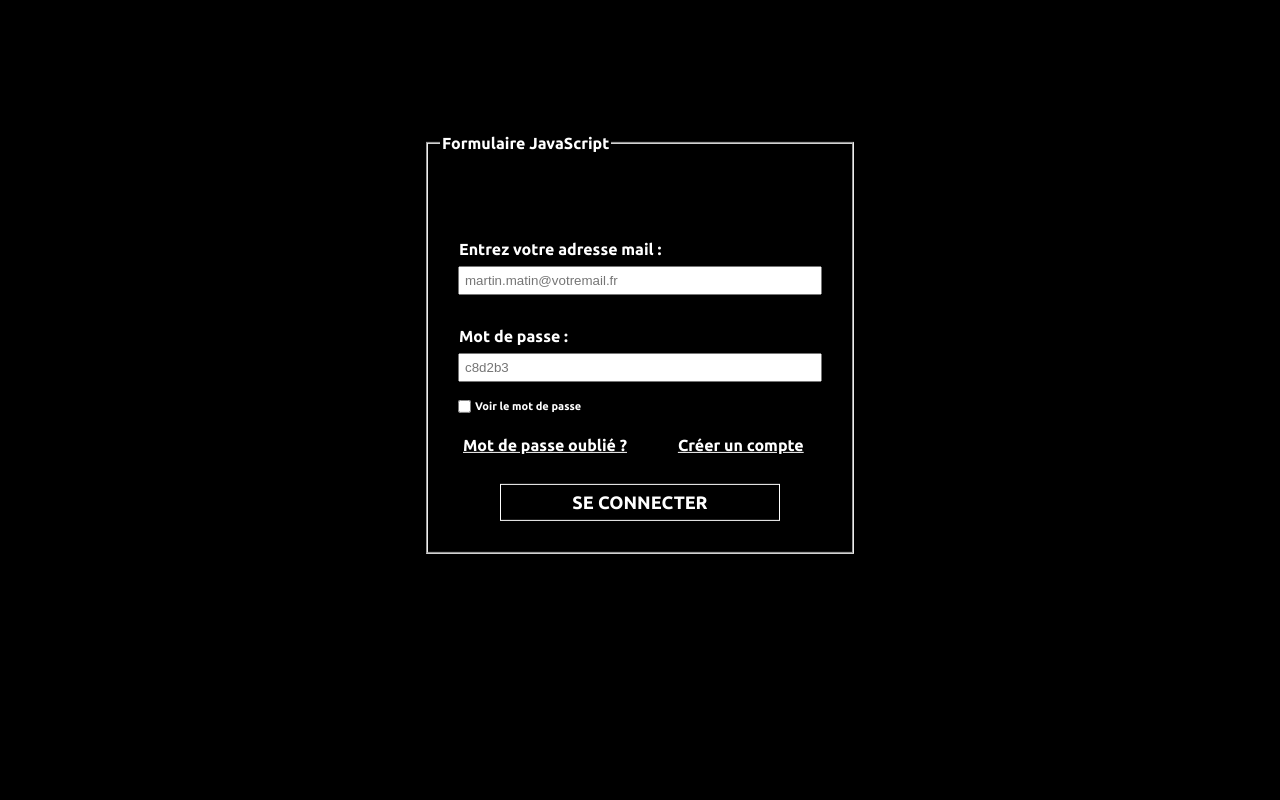
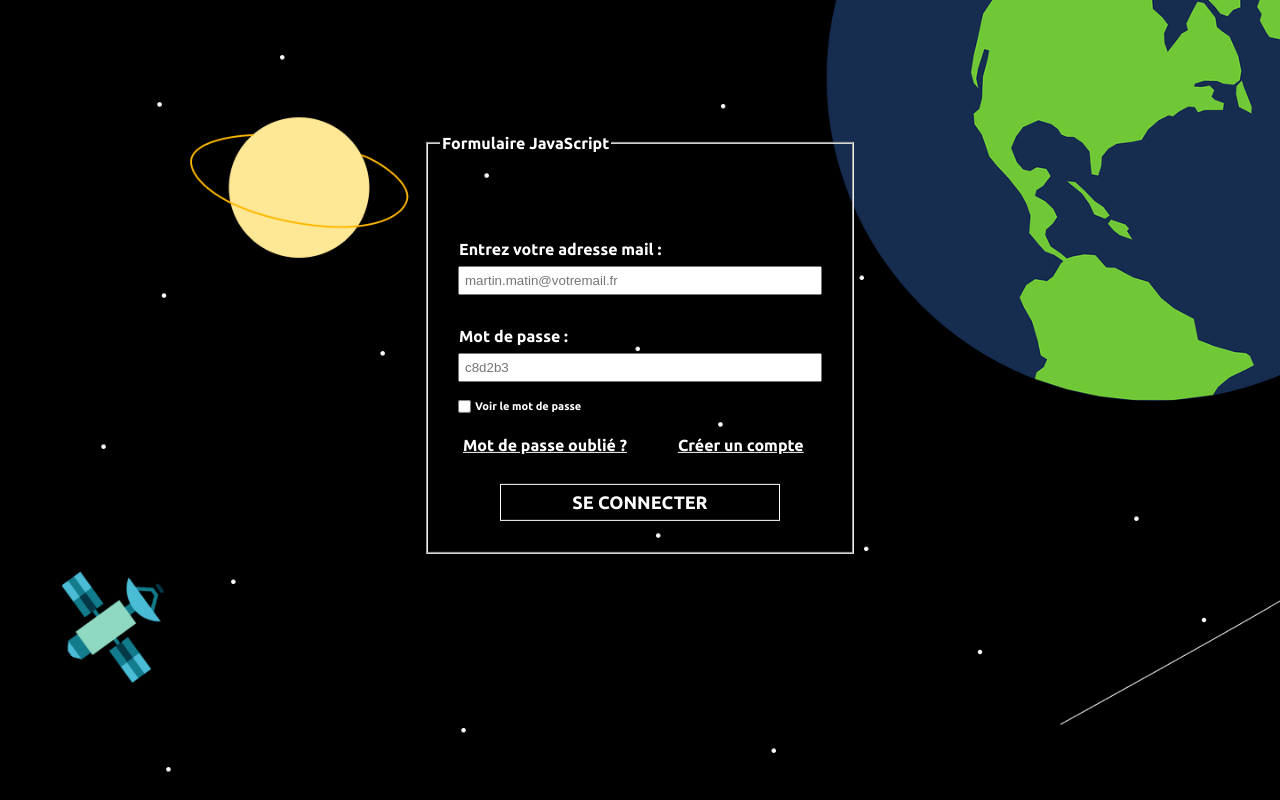
Before and after one commit to yannickzeh/formulaire, a website built with webpack: page src/index.html in a window 1280 px wide. Built offline with nearby package versions, Linux system fonts and the light colour scheme.

Commit message:
Ajout d'une image en background

```diff
--- a/src/style.css
+++ b/src/style.css
@@ -1,6 +1,7 @@
 body{
-    background-color: black;
-    /*background: url("img/fond.png");*/
+    background: url("img/fond.png");
+    background-repeat: no-repeat;
+    background-size: 100%;
     font-family: 'Ubuntu', sans-serif;
 }
 legend, label{
```
